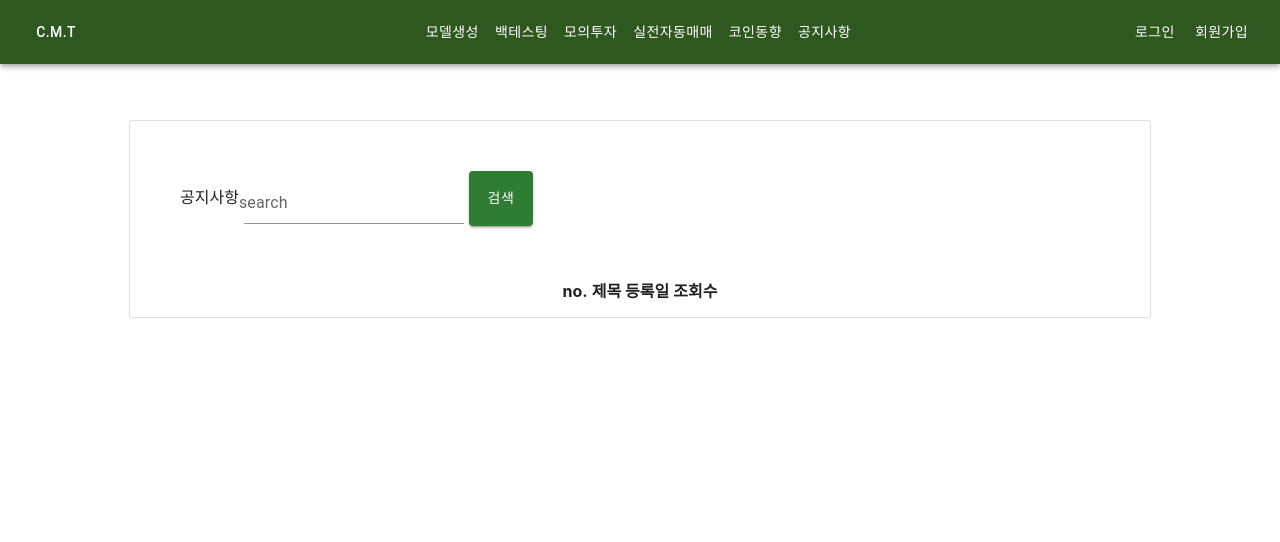
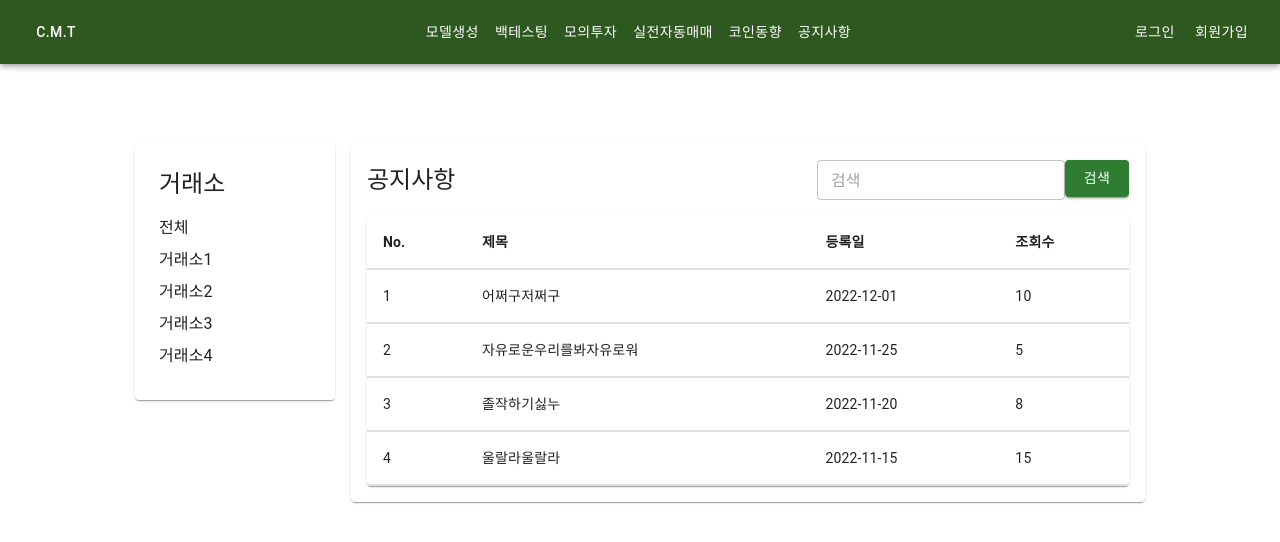
Before and after one commit to jiyeonBong/frontPractice, a React (Create React App) app: page /notice in a window 1280 px wide. Shown: the top 542 px of the page. Built offline with nearby package versions, Linux system fonts and the light colour scheme.

Commit message:
공지사항구현중

```diff
--- a/src/components/Notice.js
+++ b/src/components/Notice.js
@@ -1,44 +1,195 @@
 /*eslint-disable*/
-import React from 'react';
-import { Button, Paper, Box , TextField, FormControl} from '@mui/material';
-import SearchIcon from '@mui/icons-material/Search';
-import styled from '@mui/material/styles';
+// import React from 'react';
+// import { Button, Paper, Box , TextField, FormControl} from '@mui/material';
+// import SearchIcon from '@mui/icons-material/Search';
+// import styled from '@mui/material/styles';
 
 
 
-const Notice = () =>{
-    return(
-     <>
-        <Paper variant="outlined" sx={{width: '90%', maxWidth: '1000px', margin: '0 auto', padding: '10px' ,mt:7 }}>
+// const Notice = () =>{
+//     return(
+//      <>
+//         <Paper variant="outlined" sx={{width: '90%', maxWidth: '1000px', margin: '0 auto', padding: '10px' ,mt:7 }}>
 
-        <div style={{ margin: 20, padding: 20 }}>
-        <Box component="form" noValidate autoComplete="off">
-        공지사항
-        {""}
-        <TextField id="standard-search" label="search" type="search" variant="standard" sx={{ p: "5px" }}/>
-        <Button variant="contained" color="success" sx={{ p: "15px" }}>검색</Button>
-        </Box>
-        </div>
-        <Box sx={{ display: "flex", flexDirection: "column", alignItems: "center", mt: 3 }}>
+//         <div style={{ margin: 20, padding: 20 }}>
+//         <Box component="form" sx={{
+//           "& .MuiTextField-root": { m: 1, width: "40ch" },
+//         }} noValidate autoComplete="off">
+//         공지사항
+//         {""}
+//         <TextField id="standard-search" label="search" type="search" variant="standard" sx={{ p: "5px" }}/>
+//         <Button variant="contained" color="success" sx={{ p: "10px" }}>검색</Button>
+//         </Box>
+//         </div>
+//         <Box sx={{ display: "flex", flexDirection: "column", alignItems: "center", mt: 3 }}>
 
 
 
-            {/* <TextField
-                id =""/> */}
-            <table>
-                <thread>
-                    <tr>
-                        <th>no.</th>
-                        <th>제목</th>
-                        <th>등록일</th>
-                        <th>조회수</th>
-                    </tr>
-                </thread>
-            </table>
-        </Box>
+//             {/* <TextField
+//                 id =""/> */}
+//             <table>
+//                 <thread>
+//                     <tr>
+//                         <th>no.</th>
+//                         <th>제목</th>
+//                         <th>등록일</th>
+//                         <th>조회수</th>
+//                     </tr>
+//                 </thread>
+//             </table>
+//         </Box>
+//         </Paper>
+//      </>
+//     )
+// }
+
+// export default Notice;
+import { useState } from 'react';
+import '../css/Notice.css';
+import { TextField, Paper, Typography, Grid,Button,TableCell, TableContainer, Table, TableRow, IconButton } from '@mui/material';
+import SearchIcon from '@mui/icons-material/Search';
+
+const categories = ['전체', '거래소1', '거래소2', '거래소3', '거래소4'];
+
+const notices = [
+    { id: 1, category: '거래소1', title: '어쩌구저쩌구', date: '2022-12-01', views: 10 },
+    { id: 2, category: '거래소3', title: '자유로운우리를봐자유로워', date: '2022-11-25', views: 5 },
+    { id: 3, category: '거래소4', title: '졸작하기싫누', date: '2022-11-20', views: 8 },
+    { id: 4, category: '거래소2', title: '울랄라울랄라', date: '2022-11-15', views: 15 },
+];
+
+const Notices = () => {
+  const [searchValue, setSearchValue] = useState('');
+  const [selectedCategory, setSelectedCategory] = useState('전체');
+
+  const handleSearchChange = (event) => {
+    setSearchValue(event.target.value);
+  };
+
+  const handleSearchClick = () => {
+    // 여기에서 검색 기능을 구현하세요
+    console.log(`"${searchValue}" 검색`);
+  }
+
+  const handleCategoryClick = (category) => {
+    setSelectedCategory(category);
+  };
+
+  const filteredNotices = notices.filter((notice) => {
+    if (selectedCategory === '전체') {
+      return notice.title.toLowerCase().includes(searchValue.toLowerCase());
+    } else {
+      return notice.category === selectedCategory && notice.title.toLowerCase().includes(searchValue.toLowerCase());
+    }
+  });
+
+  const handleSearch = () => {
+    // 검색어를 입력 후 검색 버튼을 클릭할 때 실행되는 함수
+    console.log('검색어:', searchValue);
+  };
+
+  return (
+    <Grid container spacing={2} sx={{paddingTop:10, display: 'flex', justifyContent: 'center'}} >
+        {/* 거래소랑 공지사항 칸 간격 */}
+      <Grid item xs={1} sm={2} >
+        <Paper sx={{ padding: 3 }}>
+          <Typography variant="h5" sx={{ marginBottom: 2 }}>
+            거래소
+          </Typography>
+          {categories.map((category) => (
+            <Typography key={category} sx={{ marginBottom: 1, cursor: 'pointer' }} onClick={() => handleCategoryClick(category)}>
+              {category}
+            </Typography>
+          ))}
+          {/* 배열 categories순회 map함수는 배열의 각 요소를 함수에 적용하고
+          그 결과를 새로운 배열로 반환 . 각 요소를 하나의 typography요소로 변환하고
+          생성된 모든 요소를 배열로 반환.
+          key 프롭은 배열의 요소를 식별하는 역할, sx프롭은 스타일 지정. */}
         </Paper>
-     </>
-    )
-}
+      </Grid>
+      <Grid item xs={12} sm={7.5}>
+        <Paper sx={{ padding: 2 }}>
+          <Grid container justifyContent="space-between" alignItems="center" sx={{ marginBottom: 2 }}>
+            <Grid item>
+              <Typography variant="h5">공지사항</Typography>
+            </Grid>
+            <Grid item >
+              <TextField
+                size="small"
+                placeholder="검색"
+                value={searchValue}
+                onChange={handleSearchChange}
+              />
+              <Button variant="contained" color="success" onClick={handleSearchClick}>
+              검색
+              </Button>
+            </Grid>
+          </Grid>
 
-export default Notice;
+          {/* <Grid container spacing={2}>
+            <Grid item xs={12} sm={15}> */}
+                {/* <Grid container justifyContent="space-between" alignItems="center" sx={{ marginBottom: 4}}> */}
+                    {/* <Grid item sx={{ fontWeight: 'bold' }}>
+                    No.
+                    </Grid>
+                    <Grid item xs={6} sm={7} sx={{ fontWeight: 'bold' }}>
+                    제목
+                    </Grid>
+                    <Grid item xs={3} sm={2} sx={{ fontWeight: 'bold' }}>
+                    등록일
+                    </Grid>
+                    <Grid item xs={3} sm={1} sx={{ fontWeight: 'bold' }}>
+                    조회수
+                    </Grid> */}
+                     <TableContainer component={Paper}>
+                    <Table sx={{ minWidth: 650 }} aria-label="simple table">
+                    <TableRow>
+                    <TableCell sx={{ fontWeight: 'bold', borderBottomWidth: 2 }}>No.</TableCell>
+                    <TableCell sx={{ fontWeight: 'bold', borderBottomWidth: 2 }}>제목</TableCell>
+                    <TableCell sx={{ fontWeight: 'bold', borderBottomWidth: 2 }}>등록일</TableCell>
+                    <TableCell sx={{ fontWeight: 'bold', borderBottomWidth: 2 }}>조회수</TableCell>
+                    </TableRow>
+
+                {/* </Grid> */}
+                {/* {filteredNotices.map((notice, index) => (
+                    <Typography key={notice.id} sx={{ marginBottom: 3 }}>
+                    <Grid container justifyContent="space-between" alignItems="center">
+                        <Grid item>
+                        {index + 1}.
+                        </Grid>
+                        <Grid item xs={6} sm={7}>
+                        {notice.title}
+                        </Grid>
+                        <Grid item xs={3} sm={2}>
+                        {notice.date}
+                        </Grid>
+                        <Grid item xs={3} sm={1}>
+                        {notice.views}
+                        </Grid>
+                    </Grid>
+                    </Typography>
+                ))} */}
+
+                {filteredNotices.map((notice, index) => (
+                <TableRow key={notice.id}>
+                    <TableCell component="th" scope="row" sx={{ borderBottomWidth: 2 }}>
+                    {index + 1}
+                    </TableCell>
+                    <TableCell sx={{ borderBottomWidth: 2 }}>{notice.title}</TableCell>
+                    <TableCell sx={{ borderBottomWidth: 2 }}>{notice.date}</TableCell>
+                    <TableCell sx={{ borderBottomWidth: 2 }}>{notice.views}</TableCell>
+                </TableRow>
+                ))}
+                </Table>
+                </TableContainer>
+
+            {/* </Grid>
+            </Grid> */}
+
+        </Paper>
+      </Grid>
+    </Grid>
+  );
+};
+
+export default Notices;
--- /dev/null
+++ b/src/css/Notice.css
@@ -0,0 +1,13 @@
+.container {
+    display: flex;
+    justify-content: center;
+    padding: 20px 0;
+  }
+
+  .notice-section {
+    width: 70%;
+  }
+
+  .category-section {
+    width: 30%;
+  }
```
